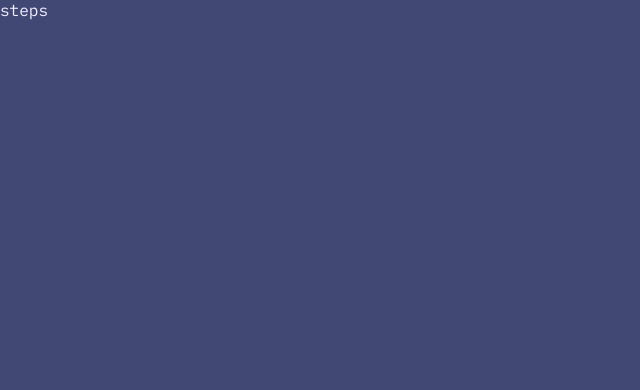
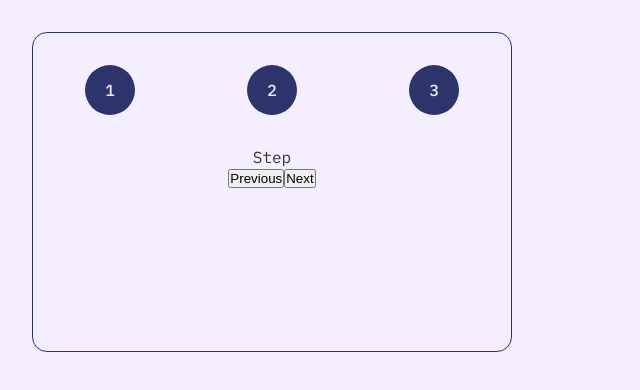
Before and after one commit to LinSchmitz/miniAssignments, a React (Vite) app in the folder Steps/: page / in a window 1280 px wide. Shown: the top 390 px of the page, without its empty margins (0-640 px from the left). Built offline with nearby package versions, Linux system fonts and the light colour scheme; the HTML template or start-up script is replaced by a standard one.

Commit message:
add some css to steps app

```diff
--- a/Steps/src/App.jsx
+++ b/Steps/src/App.jsx
@@ -2,5 +2,34 @@ import React from 'react';
 import './index.css';
 
 export default function App() {
-  return <div>steps</div>;
+  return (
+    <div className="card">
+      <Numbers />
+      <Main />
+      <Buttons />
+    </div>
+  );
 }
+
+function Numbers() {
+  return (
+    <div className="numbers">
+      <div className="number">1</div>
+      <div className="number">2</div>
+      <div className="number">3</div>
+    </div>
+  );
+}
+
+function Main() {
+  return <main>Step</main>;
+}
+
+function Buttons() {
+  return (
+    <div>
+      <button>Previous</button>
+      <button>Next</button>
+    </div>
+  );
+}
--- a/Steps/src/index.css
+++ b/Steps/src/index.css
@@ -2,7 +2,7 @@
 
 :root {
   --light-bg: #f4eeff;
-  --dark-bg: #424874;
+  --dark-text: #343434;
   --strong-color: #7886c7;
   --medium-color: #211c84;
   --beginner-color: #2d336b;
@@ -16,10 +16,42 @@
 
 body {
   font-family: 'IBM Plex Mono', sans-serif;
-  background-color: var(--dark-bg);
-  color: var(--light-bg);
+  background-color: var(--light-bg);
+  color: var(--dark-text);
 }
 
 h1 {
   margin-bottom: 12px;
 }
+
+.card {
+  display: flex;
+  flex-direction: column;
+  align-items: center;
+  margin: 2rem;
+  padding: 2rem;
+  width: 30rem;
+  height: 20rem;
+  border: 1px solid var(--beginner-color);
+  border-radius: 15px;
+}
+
+.numbers {
+  display: flex;
+  gap: 7rem;
+  padding-bottom: 2rem;
+}
+
+.number {
+  background-color: var(--beginner-color);
+  color: var(--light-bg);
+  border-radius: 50%;
+  width: 50px;
+  height: 50px;
+
+  display: flex;
+  align-items: center;
+  justify-content: center;
+
+  font-weight: 500;
+}
```
